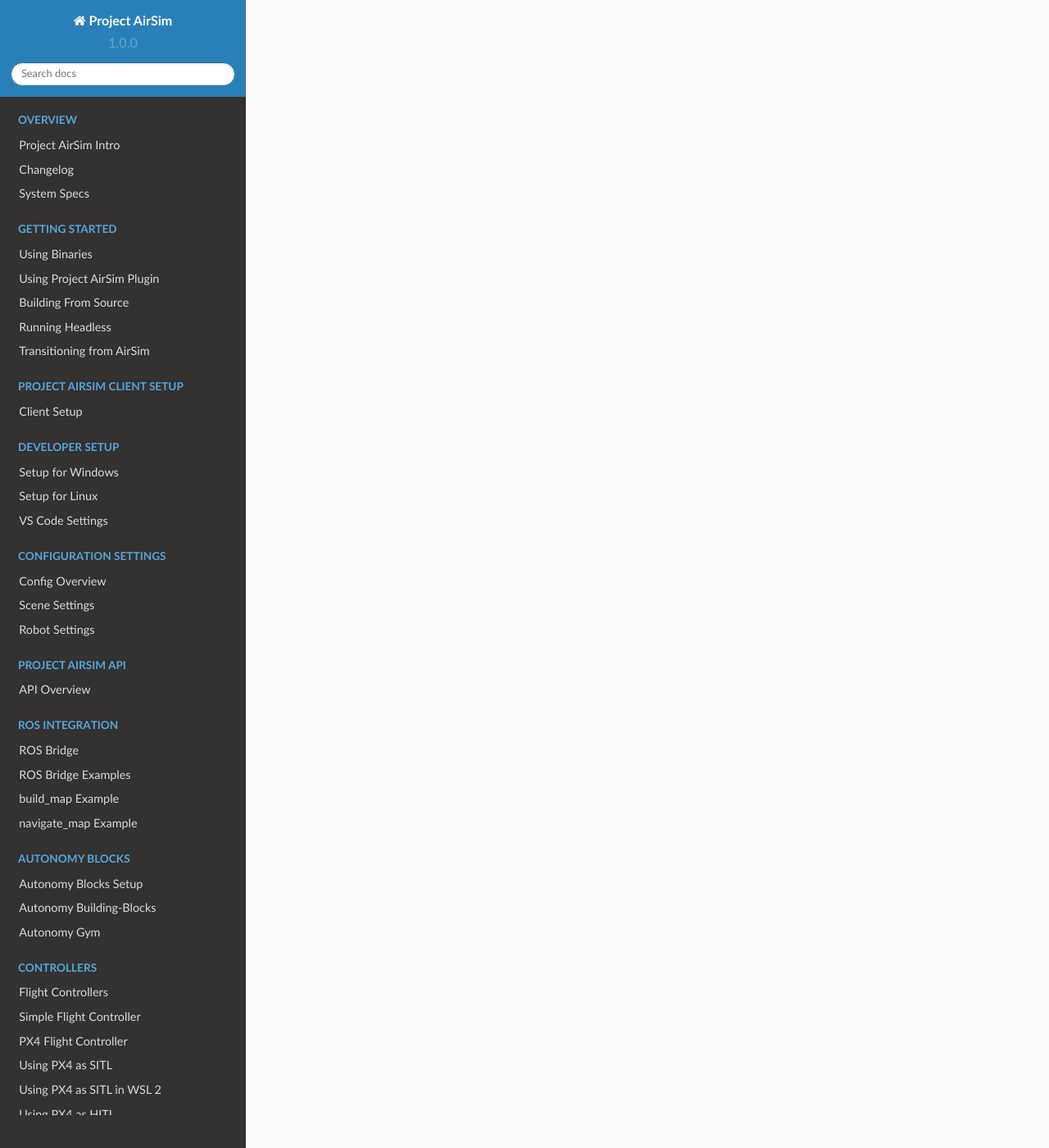
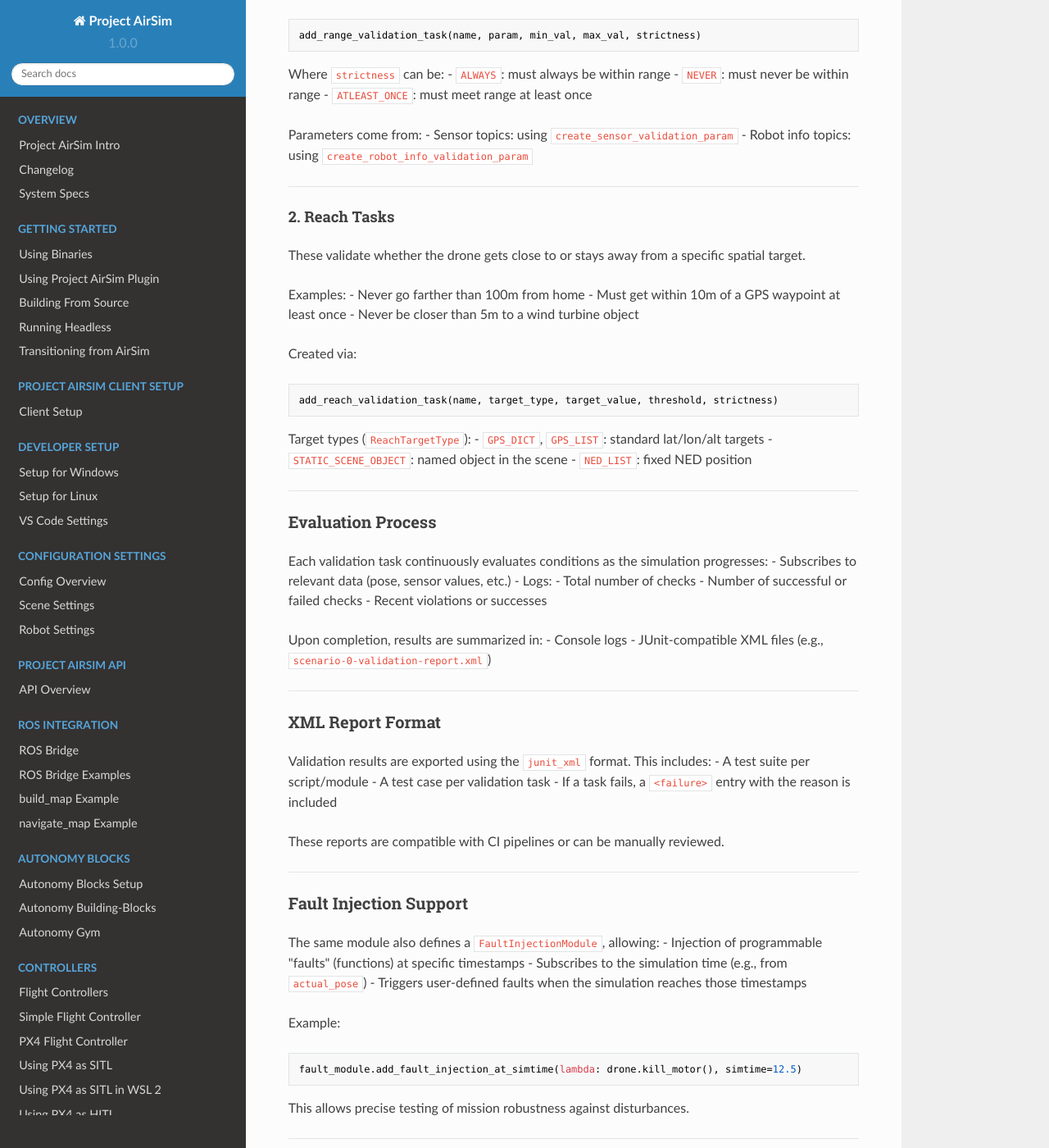
Before and after one commit to iamaisim/ProjectAirSim, an MkDocs documentation site: the page built from docs/testbench_readme.md, in a window 1280 px wide and 1400 px high, scrolled down 6093 px. Shown: the whole window at 82% size. Built offline with MkDocs 1.6.1, drawn with Linux system fonts in a browser that asks for light colours; nearby versions of some CDN libraries; some of the changed text lies outside the part shown.

Commit message:
added validation settings

````diff
--- a/docs/testbench_readme.md
+++ b/docs/testbench_readme.md
@@ -84,7 +84,7 @@
 
 ---
 
-### 3. 🚁 Run the Tests
+### 3. Run the Tests
 Execute each scenario using a mission function:
 
 ```bash
@@ -257,3 +257,97 @@
 These outputs are compatible with CI tools or can be manually reviewed for debugging or safety verification.
 
 ---
+
+## How Validation Works Internally
+
+Project AirSim includes a flexible validation framework via the `ValidationTaskModule` class. This module allows test developers to define constraints that the drone must follow during a mission and receive pass/fail results after execution.
+
+---
+
+### Task Types
+
+There are two main types of validation tasks:
+
+#### 1. Range Tasks
+These validate whether a numeric parameter stays within a defined range.
+
+Examples:
+- Altitude between 10m and 100m
+- Battery percentage always above 30%
+- Pose Z value must stay above ground level
+
+Created via:
+```python
+add_range_validation_task(name, param, min_val, max_val, strictness)
+```
+
+Where `strictness` can be:
+- `ALWAYS`: must always be within range
+- `NEVER`: must never be within range
+- `ATLEAST_ONCE`: must meet range at least once
+
+Parameters come from:
+- Sensor topics: using `create_sensor_validation_param`
+- Robot info topics: using `create_robot_info_validation_param`
+
+---
+
+#### 2. Reach Tasks
+These validate whether the drone gets close to or stays away from a specific spatial target.
+
+Examples:
+- Never go farther than 100m from home
+- Must get within 10m of a GPS waypoint at least once
+- Never be closer than 5m to a wind turbine object
+
+Created via:
+```python
+add_reach_validation_task(name, target_type, target_value, threshold, strictness)
+```
+
+Target types (`ReachTargetType`):
+- `GPS_DICT`, `GPS_LIST`: standard lat/lon/alt targets
+- `STATIC_SCENE_OBJECT`: named object in the scene
+- `NED_LIST`: fixed NED position
+
+---
+
+### Evaluation Process
+
+Each validation task continuously evaluates conditions as the simulation progresses:
+- Subscribes to relevant data (pose, sensor values, etc.)
+- Logs:
+  - Total number of checks
+  - Number of successful or failed checks
+  - Recent violations or successes
+
+Upon completion, results are summarized in:
+- Console logs
+- JUnit-compatible XML files (e.g., `scenario-0-validation-report.xml`)
+
+---
+
+### XML Report Format
+
+Validation results are exported using the `junit_xml` format. This includes:
+- A test suite per script/module
+- A test case per validation task
+- If a task fails, a `<failure>` entry with the reason is included
+
+These reports are compatible with CI pipelines or can be manually reviewed.
+
+---
+
+### Fault Injection Support
+
+The same module also defines a `FaultInjectionModule`, allowing:
+- Injection of programmable "faults" (functions) at specific timestamps
+- Subscribes to the simulation time (e.g., from `actual_pose`)
+- Triggers user-defined faults when the simulation reaches those timestamps
+
+Example:
+```python
+fault_module.add_fault_injection_at_simtime(lambda: drone.kill_motor(), simtime=12.5)
+```
+
+This allows precise testing of mission robustness against disturbances.
````
